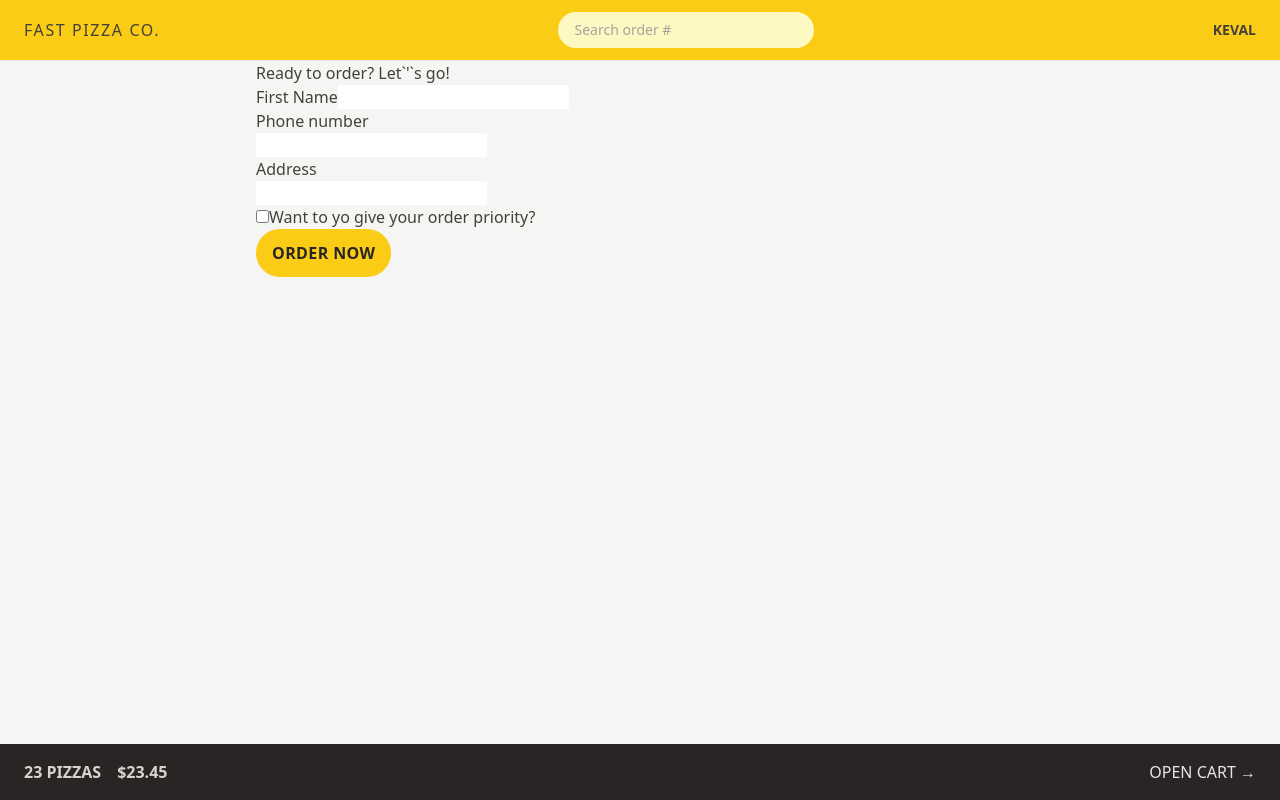
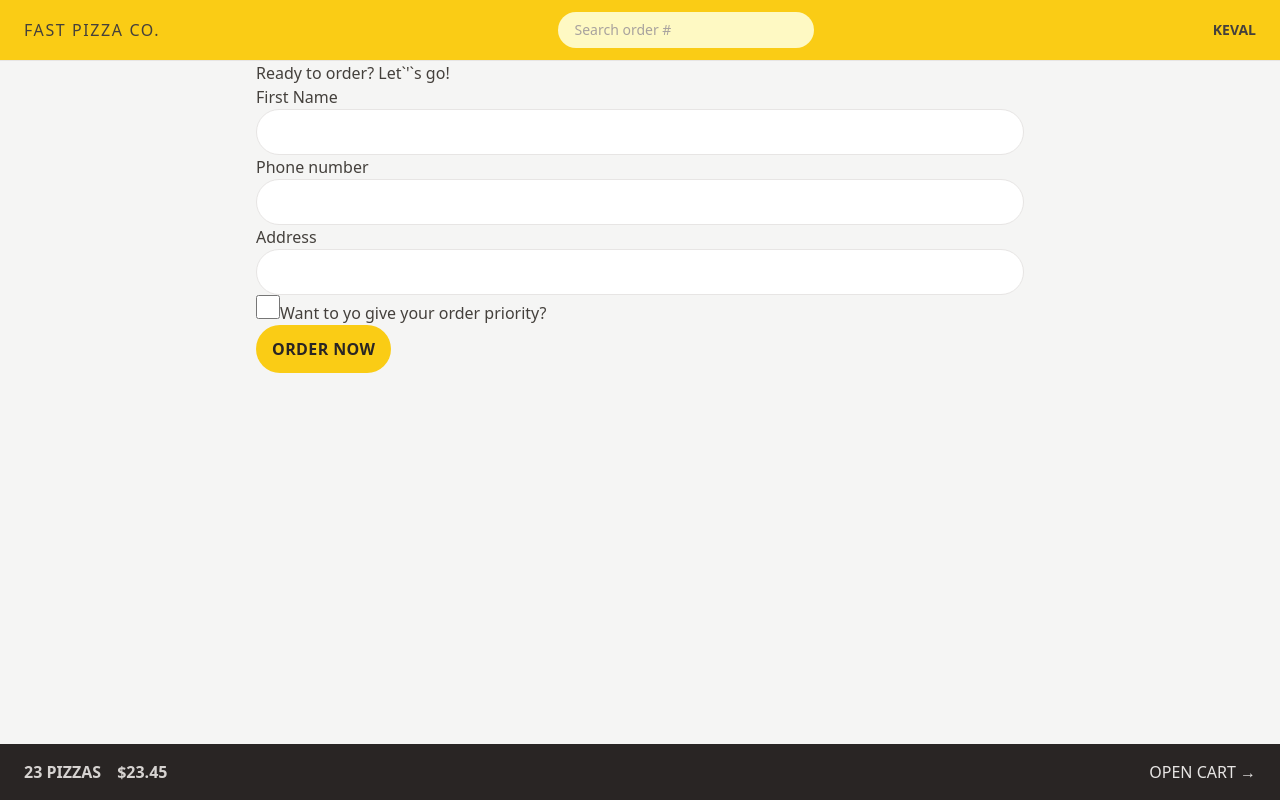
Before and after one commit to kevalmehta17/Fast-Pizza, a React (Vite) app: page /order/new in a window 1280 px wide. Built offline with nearby package versions, Linux system fonts and the light colour scheme.

Commit message:
Styled the order form

```diff
--- a/src/features/order/CreateOrder.jsx
+++ b/src/features/order/CreateOrder.jsx
@@ -47,13 +47,25 @@
       <Form method="POST">
         <div>
           <label>First Name</label>
-          <input type="text" name="customer" required />
+          <input
+            className="rounded-full border border-stone-200 px-4 py-2 text-sm transition-all duration-300 placeholder:text-stone-400 focus:outline-none
+focus:ring focus:ring-yellow-400 w-full md:px-6 md:py-3"
+            type="text"
+            name="customer"
+            required
+          />
         </div>
 
         <div>
           <label>Phone number</label>
           <div>
-            <input type="tel" name="phone" required />
+            <input
+              className="rounded-full border border-stone-200 px-4 py-2 text-sm transition-all duration-300 placeholder:text-stone-400 focus:outline-none
+focus:ring focus:ring-yellow-400 w-full md:px-6 md:py-3"
+              type="tel"
+              name="phone"
+              required
+            />
           </div>
           {formErrors?.phone && <p>{formErrors.phone} </p>}
         </div>
@@ -61,12 +73,19 @@
         <div>
           <label>Address</label>
           <div>
-            <input type="text" name="address" required />
+            <input
+              className="rounded-full border border-stone-200 px-4 py-2 text-sm transition-all duration-300 placeholder:text-stone-400 focus:outline-none
+              focus:ring focus:ring-yellow-400 w-full md:px-6 md:py-3"
+              type="text"
+              name="address"
+              required
+            />
           </div>
         </div>
 
         <div>
           <input
+            className="h-6 w-6 accent-yellow-400 focus:outline-none focus:ring focus:ring-yellow-400 focus:ring-offset-2"
             type="checkbox"
             name="priority"
             id="priority"
```
